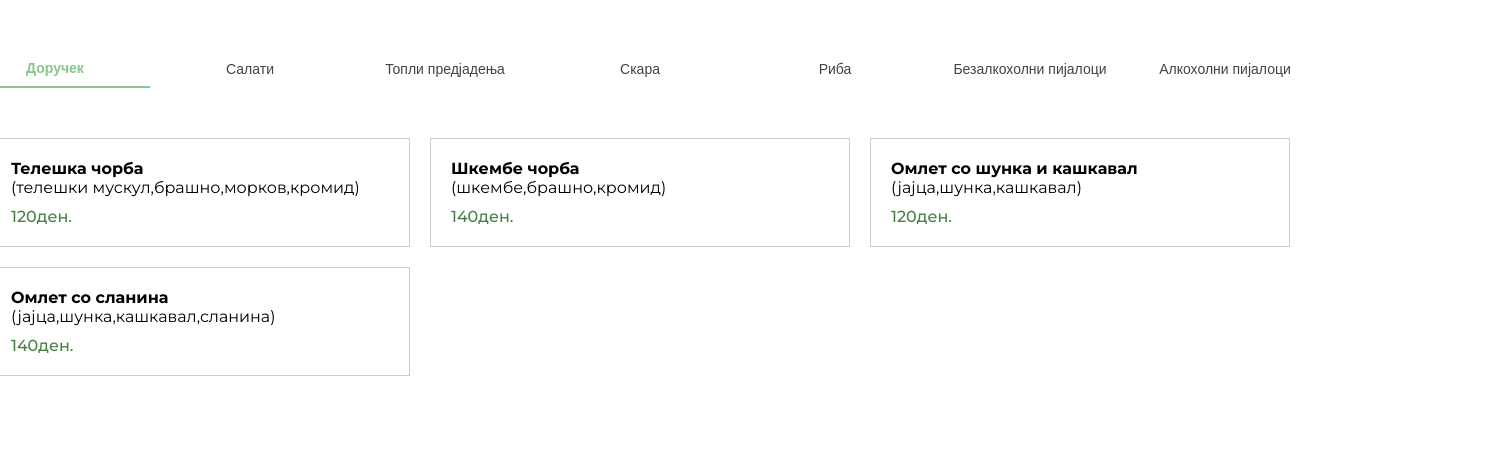
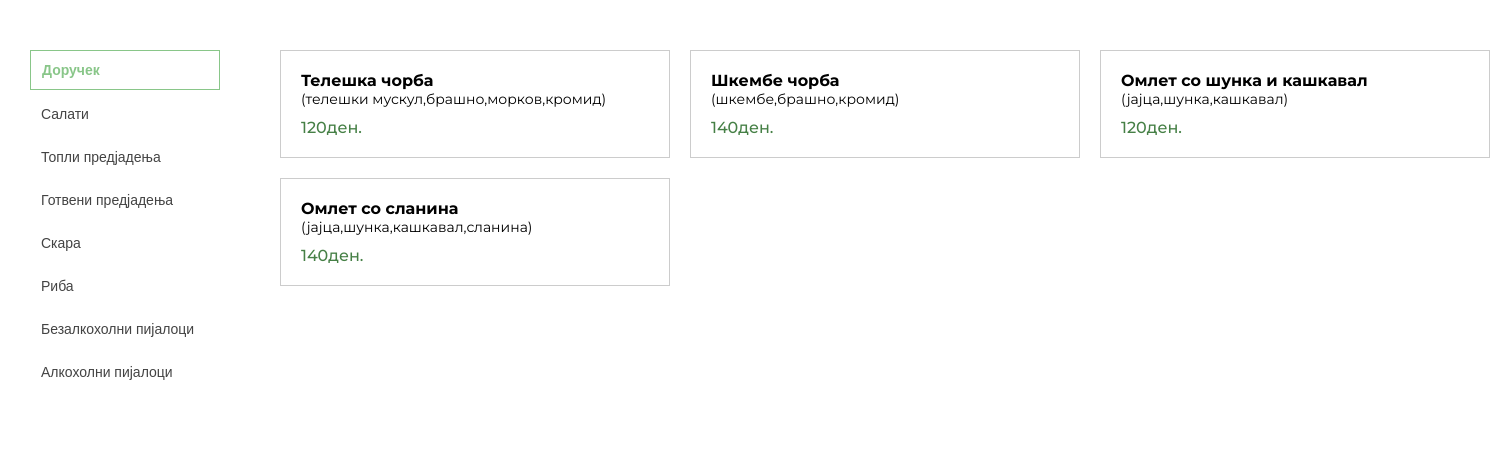
Before and after one commit to aang3la/restaurant-menu, a React (Vite) app: page / in a window 1280 px wide. Shown: the part 1320-1795 px from the top of the page, 1490 px wide, since content can reach past the window. Built offline with nearby package versions, Linux system fonts and the light colour scheme.

Commit message:
design changes, adding new data

```diff
--- a/src/components/About/About.css
+++ b/src/components/About/About.css
@@ -8,7 +8,7 @@
 }
 
 .about-section {
-    width: 500px;
+    width: 550px;
 }
 
 #about-is-img {
--- a/src/components/Menu/Menu.css
+++ b/src/components/Menu/Menu.css
@@ -1,14 +1,16 @@
 .menu-container {
   padding-top: 20px;
   padding-bottom: 50px;
+  padding-left: 30px;
   display: flex;
-  flex-direction: column;
-  align-items: center;
-  gap: 50px;
+  flex-direction: row;
+  align-items: flex-start;
+  gap: 60px;
 }
 
 .category-buttons {
   display: flex;
+  flex-direction: column;
   gap: 5px;
 }
 
@@ -18,9 +20,10 @@
   font-weight: 300;
   border: none;
   background: none;
-  padding: 10px;
+  padding: 11px;
   color: rgb(67, 67, 67);
   cursor: pointer;
+  text-align: start;
 }
 
 .category-buttons > button:hover {
@@ -29,14 +32,14 @@
 }
 
 .category-buttons > button.active {
-  border-bottom: 2px solid rgb(137, 198, 137);
+  border: 1px solid rgb(137, 198, 137);
   color: rgb(137, 198, 137);
   font-weight: 600;
 }
 
 .menu-items-grid {
   display: grid;
-  grid-template-columns: repeat(3, 420px);
+  grid-template-columns: repeat(3, 390px);
   gap: 20px;
 }
 
@@ -45,6 +48,10 @@
   padding: 20px;
 }
 
+.item-desc {
+  font-size: 14px;
+}
+
 #menu-price {
     font-weight: 500;
     padding-top: 10px;
--- a/src/components/Menu/Menu.jsx
+++ b/src/components/Menu/Menu.jsx
@@ -29,7 +29,7 @@ export const Menu = () => {
             ?.items.map((item, i) => (
               <div key={i} className="menu-item">
                 <div><b>{item.name}</b></div>
-                <div>{item.description ? `${item.description}` : ""}</div>
+                <div className="item-desc">{item.description ? `${item.description}` : ""}</div>
                 <div id="menu-price">{item.price}ден.</div>
               </div>
             ))}
--- a/src/menuData.js
+++ b/src/menuData.js
@@ -94,6 +94,46 @@ export const menuData = [
             {
                 name: "Помфрит со сирење мал/голем",
                 price: "100/120"
+            },
+        ]
+    },
+    {
+        category: "Готвени предјадења",
+        items: [
+            {
+                name: "Грав",
+                price: "1кг/300",
+            },
+            {
+                name: "Ориз",
+                price: "1кг/250",
+            },
+            {
+                name: "Ориз со спанаќ",
+                price: "1кг/300",
+            },
+            {
+                name: "Полнети пиперки",description: "(ориз, мелено месо, кромид)",
+                price: "1кг/400",
+            },
+            {
+                name: "Турлитава",
+                description: "(грав, боранија, грашок, компир, морков, модар патлиџан, тиквица, пиперка)",
+                price: "1кг/300"
+            },
+            {
+                name: "Мусака",
+                description: "(компир, мелено месо, кромид)",
+                price: "1кг/400"
+            },
+            {
+                name: "Пилешко со зеленчук",description: "(стек, брокула, морков, тиквица, модар патлиџан)",
+                price: "1кг/600"
+            },
+            {
+                name: "Макарони",
+                description: "(макарони, сирење, јајца, млеко, хопла)",
+                price: "1кг/300"
             },
         ]
     },
@@ -237,54 +277,6 @@ export const menuData = [
         category: "Aлкохолни пијалоци",
         items: [
             {
-                name: "Тиквешка жолта ракија ЛР",
-                price: "60"
-            },
-            {
-                name: "Тиквешка бела ракија ЛР",
-                price: "60"
-            },
-            {
-                name: "Узо 12",
-                price: "80"
-            },
-            {
-                name: "Узо плумари",
-                price: "100"
-            },
-            {
-                name: "Мастика",
-                price: "70"
-            },
-            {
-                name: "Коњак",
-                price: "60"
-            },
-            {
-                name: "Пелинковец",
-                price: "60"
-            },
-            {
-                name: "Вотка вигор",
-                price: "60"
-            },
-            {
-                name: "Вотка смирноф",
-                price: "100"
-            },
-            {
-                name: "Вотка фаландија",
-                price: "100"
-            },
-            {
-                name: "Џин сах",
-                price: "60"
-            },
-            {
-                name: "Џин гордонс",
-                price: "100"
-            },
-            {
                 name: "Скопско 0.5/0.33",
                 price: "90"
             },
@@ -348,6 +340,74 @@ export const menuData = [
                 name: "Т'га за југ црвено 0.7мл",
                 price: "600"
             },
+            {
+                name: "Тиквешка жолта ракија ЛР",
+                price: "60"
+            },
+            {
+                name: "Тиквешка бела ракија ЛР",
+                price: "60"
+            },
+            {
+                name: "Узо 12",
+                price: "80"
+            },
+            {
+                name: "Узо плумари",
+                price: "100"
+            },
+            {
+                name: "Мастика",
+                price: "70"
+            },
+            {
+                name: "Коњак",
+                price: "60"
+            },
+            {
+                name: "Пелинковец",
+                price: "60"
+            },
+            {
+                name: "Вотка вигор",
+                price: "60"
+            },
+            {
+                name: "Вотка смирноф",
+                price: "100"
+            },
+            {
+                name: "Вотка фаландија",
+                price: "100"
+            },
+            {
+                name: "Џин сах",
+                price: "60"
+            },
+            {
+                name: "Џин гордонс",
+                price: "100"
+            },
+            {
+                name: "Виски Џејмисон",
+                price: "180"
+            },
+            {
+                name: "Виски Џек Даниелс",
+                price: "200"
+            },
+            {
+                name: "Виски Чивас",
+                price: "220"
+            },
+            {
+                name: "Виски Џони",
+                price: "150"
+            },
+            {
+                name: "Виски Џб",
+                price: "150"
+            },
         ]
     }
 ];
```
